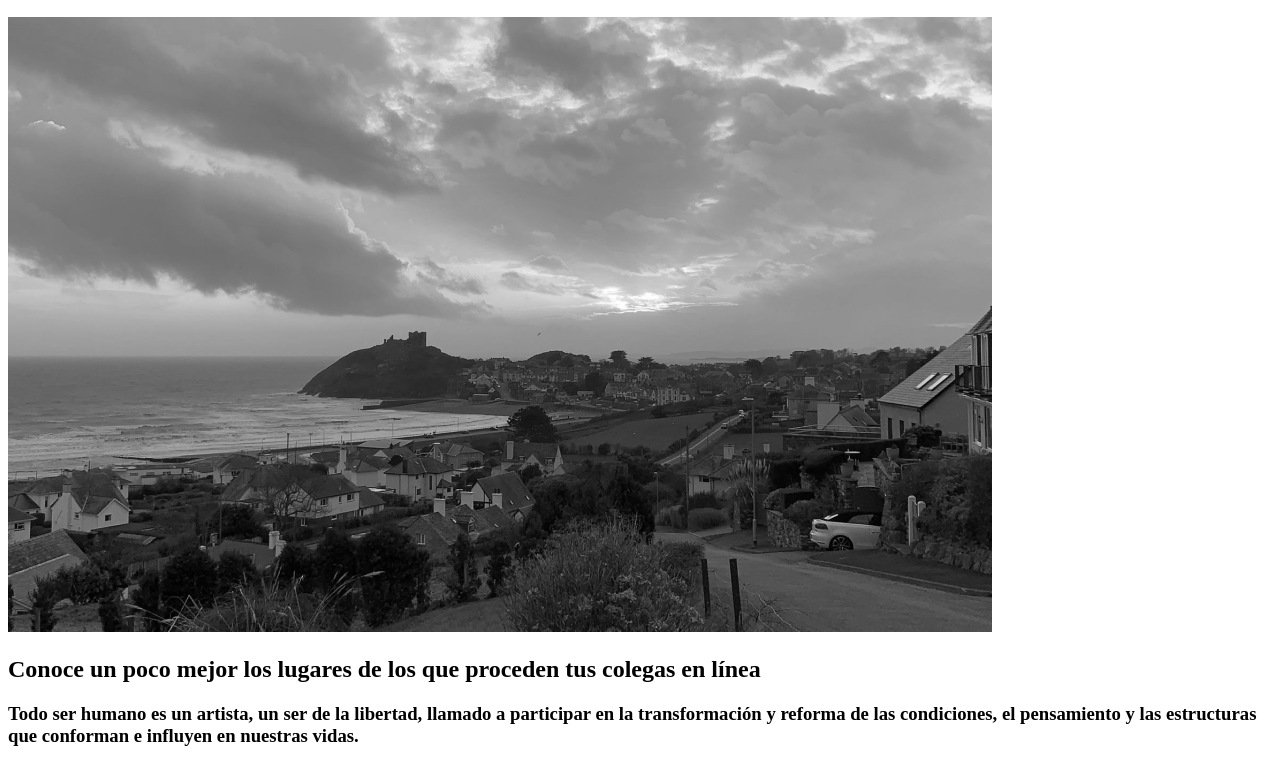
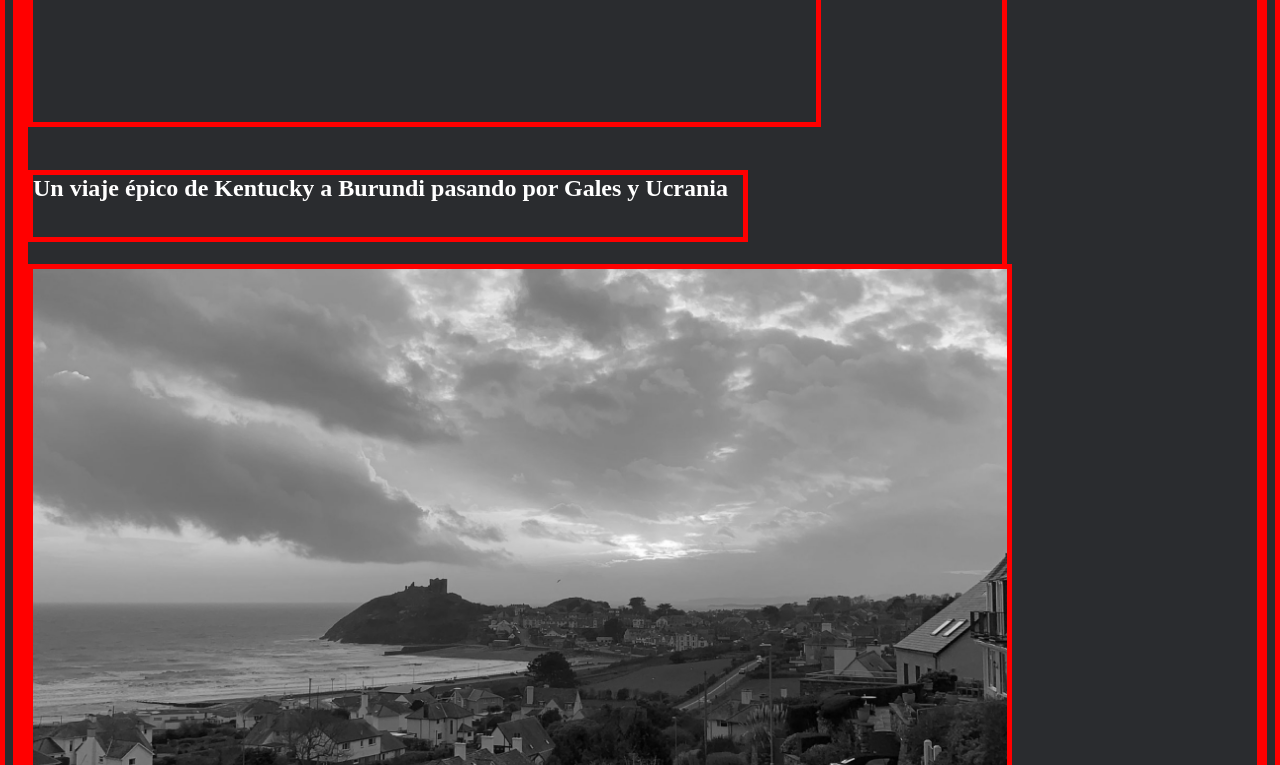
Before and after one commit to AngeldeDios26/web_project_homeland, a plain HTML site: page index.html in a window 1280 px wide. Shown: the part 192-957 px from the top of the page. Drawn offline with Linux system fonts and the light colour scheme.

Commit message:
juntando css

```diff
--- a/index.html
+++ b/index.html
@@ -3,6 +3,7 @@
 <head>
     <meta charset="UTF-8">
     <meta name="viewport" content="width=device-width, initial-scale=1.0">
+    <link rel="stylesheet" href="style.css">
     <title>Document</title>
 </head>
 <body>
--- a/style.css
+++ b/style.css
@@ -13,9 +13,12 @@
 }
 
 * {
-    background: #2A2C2F;
-    box-sizing: border-box;
-    border: 5px red solid; /*temporal*/
+  max-width: 1280px;
+  max-height: 7473px;
+  border: 5px red solid; /*temporal*/
+  background-color: #2A2C2F;
+  box-sizing: border-box;
+  color: #fff;
 }
 
 .header {
@@ -36,6 +39,7 @@
   top: 194px;
   display: flex;
   flex-direction: column;
+  justify-content: space-between;
 }
 
 .header_contenedor-title {
```
